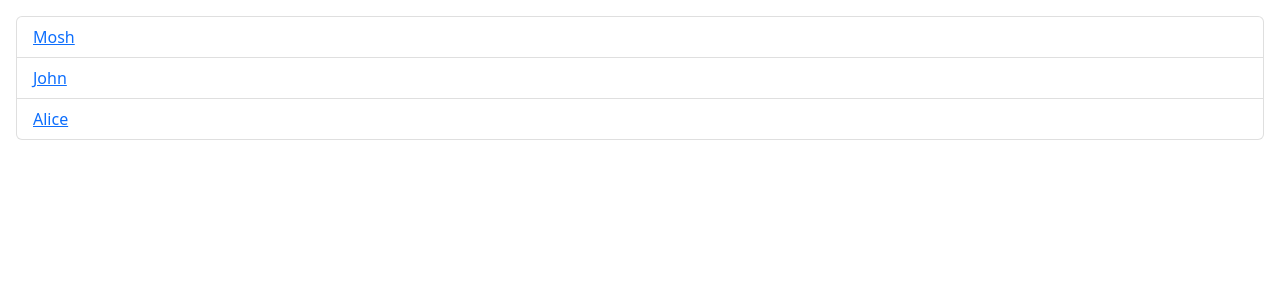
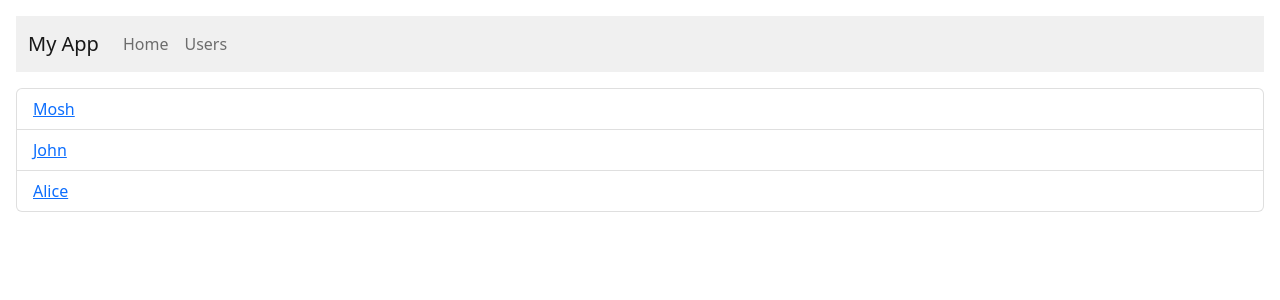
Before and after one commit to Arslan49sp/react-18, a React (Vite) app in the folder react-todo/: page /users in a window 1280 px wide. Shown: the top 300 px of the page. Built offline with nearby package versions, Linux system fonts and the light colour scheme.

Commit message:
Create the nested route

```diff
--- a/react-todo/src/routing/Layout.tsx
+++ b/react-todo/src/routing/Layout.tsx
@@ -1,10 +1,13 @@
-import NavBar from './NavBar';
+import { Outlet } from "react-router-dom";
+import NavBar from "./NavBar";
 
 const Layout = () => {
   return (
     <>
       <NavBar />
-      <div id="main"></div>
+      <div id="main">
+        <Outlet />
+      </div>
     </>
   );
 };
--- a/react-todo/src/routing/NavBar.tsx
+++ b/react-todo/src/routing/NavBar.tsx
@@ -1,8 +1,10 @@
+import { Link } from "react-router-dom";
+
 const NavBar = () => {
   return (
     <nav
       className="navbar navbar-expand-lg"
-      style={{ background: '#f0f0f0', marginBottom: '1rem' }}
+      style={{ background: "#f0f0f0", marginBottom: "1rem" }}
     >
       <div className="container-fluid">
         <a className="navbar-brand" href="#">
@@ -11,14 +13,14 @@
         <div className="collapse navbar-collapse" id="navbarNav">
           <ul className="navbar-nav">
             <li className="nav-item">
-              <a className="nav-link active" href="#">
+              <Link className="nav-link" to="/">
                 Home
-              </a>
+              </Link>
             </li>
             <li className="nav-item">
-              <a className="nav-link" href="#">
+              <Link className="nav-link" to="/users">
                 Users
-              </a>
+              </Link>
             </li>
           </ul>
         </div>
--- a/react-todo/src/routing/routes.tsx
+++ b/react-todo/src/routing/routes.tsx
@@ -3,12 +3,19 @@
 import UserListPage from "./UserListPage";
 import ContactPage from "./ContactPage";
 import UserDetailPage from "./UserDetailPage";
+import Layout from "./Layout";
 
 const routes = createBrowserRouter([
-  { path: "/", element: <HomePage /> },
-  { path: "/contact", element: <ContactPage /> },
-  { path: "/users", element: <UserListPage /> },
-  { path: "/users/:id", element: <UserDetailPage /> },
+  {
+    path: "/",
+    element: <Layout />,
+    children: [
+      { index: true, element: <HomePage /> },
+      { path: "contact", element: <ContactPage /> },
+      { path: "users", element: <UserListPage /> },
+      { path: "users/:id", element: <UserDetailPage /> },
+    ],
+  },
 ]);
 
 export default routes;
```
